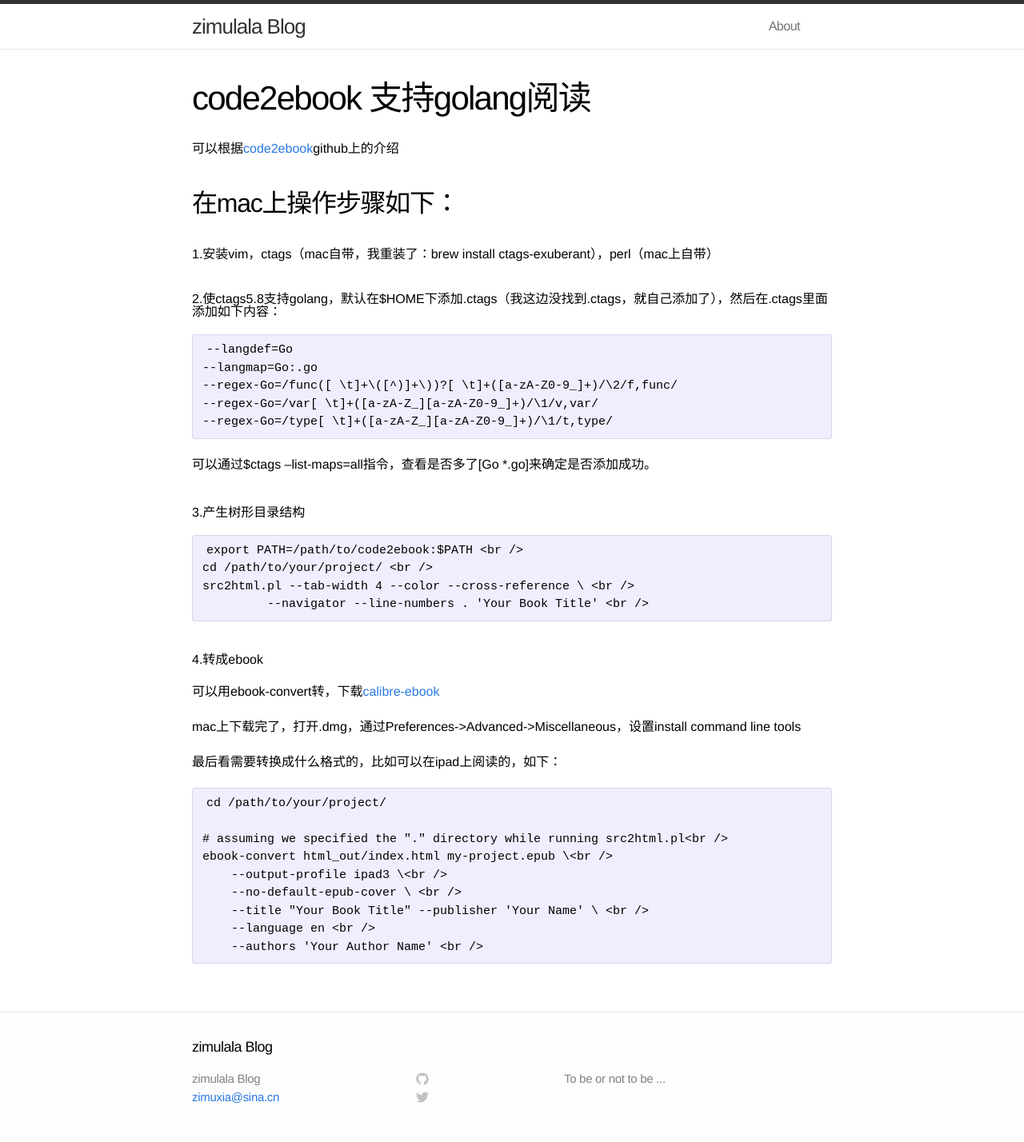
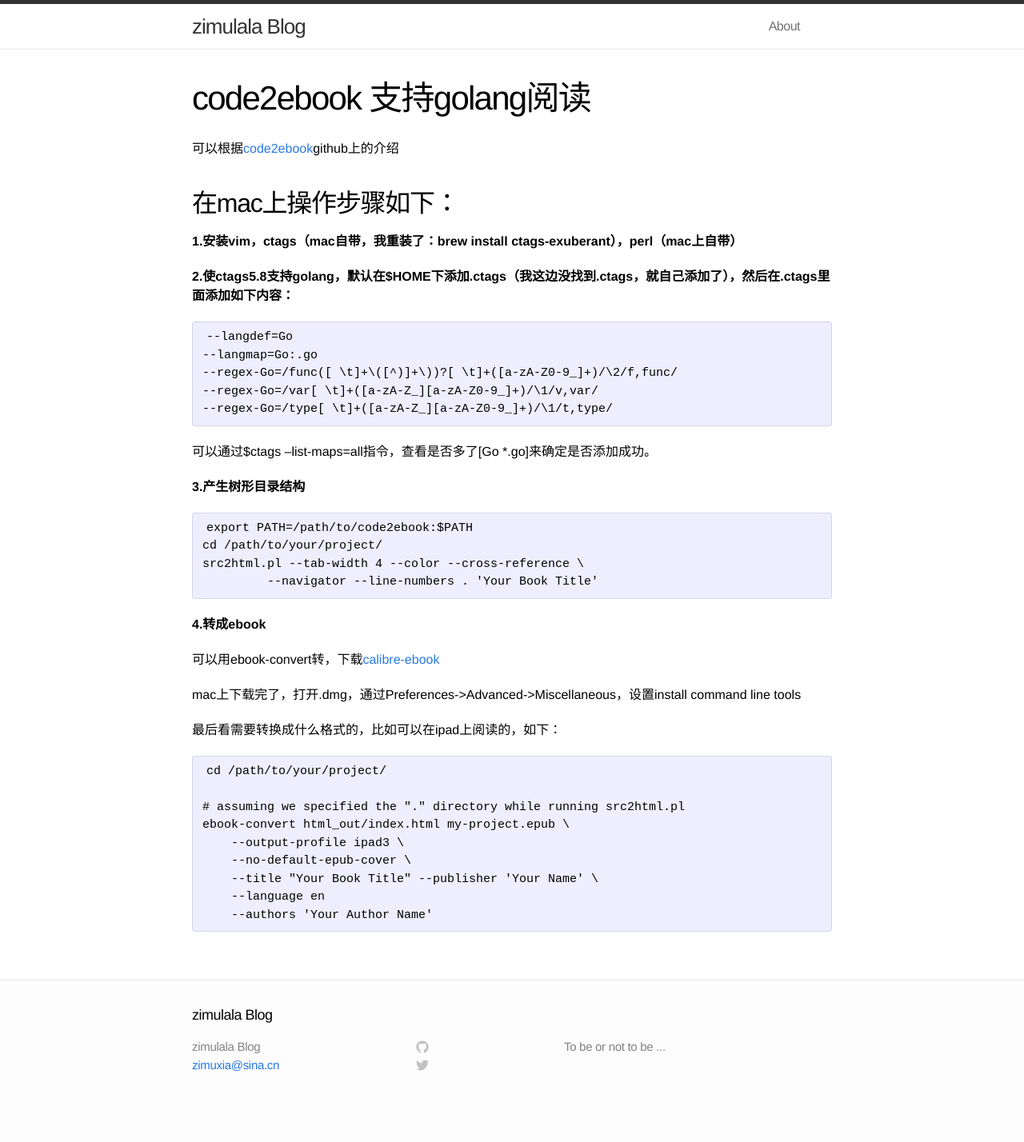
Before and after one commit to zimulala/zimulala.github.io, a Jekyll site: the page built from _posts/2015-03-19-ebook.md, in a window 1280 px wide. Shown: the whole page at 80% size. Built offline with Jekyll 4.4.1, drawn with Linux system fonts in a browser that asks for light colours; after the commit the page ends 1388 px from its top, so only the background shows below that.

Commit message:
modify format

```diff
--- a/_posts/2015-03-19-ebook.md
+++ b/_posts/2015-03-19-ebook.md
@@ -7,9 +7,9 @@ title: code2ebook 支持golang阅读
 
 ##在mac上操作步骤如下：
 
-#####1.安装vim，ctags（mac自带，我重装了：brew install ctags-exuberant），perl（mac上自带）
+**1.安装vim，ctags（mac自带，我重装了：brew install ctags-exuberant），perl（mac上自带）**
 
-#####2.使ctags5.8支持golang，默认在$HOME下添加.ctags（我这边没找到.ctags，就自己添加了），然后在.ctags里面添加如下内容：
+**2.使ctags5.8支持golang，默认在$HOME下添加.ctags（我这边没找到.ctags，就自己添加了），然后在.ctags里面添加如下内容：**
 
     --langdef=Go
     --langmap=Go:.go
@@ -19,16 +19,16 @@ title: code2ebook 支持golang阅读
 
 可以通过$ctags --list-maps=all指令，查看是否多了[Go       *.go]来确定是否添加成功。
 
-#####3.产生树形目录结构
+**3.产生树形目录结构**
 
 
-    export PATH=/path/to/code2ebook:$PATH <br />
-    cd /path/to/your/project/ <br />
-    src2html.pl --tab-width 4 --color --cross-reference \ <br />
-             --navigator --line-numbers . 'Your Book Title' <br />
+    export PATH=/path/to/code2ebook:$PATH
+    cd /path/to/your/project/
+    src2html.pl --tab-width 4 --color --cross-reference \
+             --navigator --line-numbers . 'Your Book Title'
 
 
-#####4.转成ebook
+**4.转成ebook**
 
 可以用ebook-convert转，下载[calibre-ebook](http://calibre-ebook.com/download)
 
@@ -39,10 +39,10 @@ mac上下载完了，打开.dmg，通过Preferences->Advanced->Miscellaneous，
 
     cd /path/to/your/project/
 
-    # assuming we specified the "." directory while running src2html.pl<br />
-    ebook-convert html_out/index.html my-project.epub \<br />
-        --output-profile ipad3 \<br />
-        --no-default-epub-cover \ <br />
-        --title "Your Book Title" --publisher 'Your Name' \ <br />
-        --language en <br />
-        --authors 'Your Author Name' <br />
+    # assuming we specified the "." directory while running src2html.pl
+    ebook-convert html_out/index.html my-project.epub \
+        --output-profile ipad3 \
+        --no-default-epub-cover \
+        --title "Your Book Title" --publisher 'Your Name' \
+        --language en
+        --authors 'Your Author Name'
```
